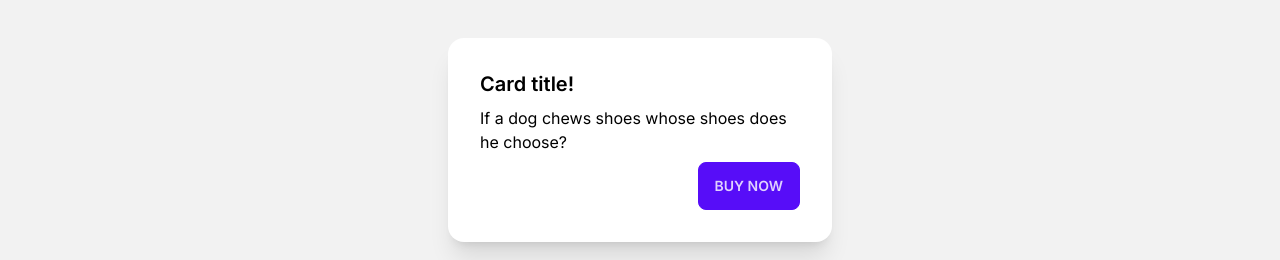
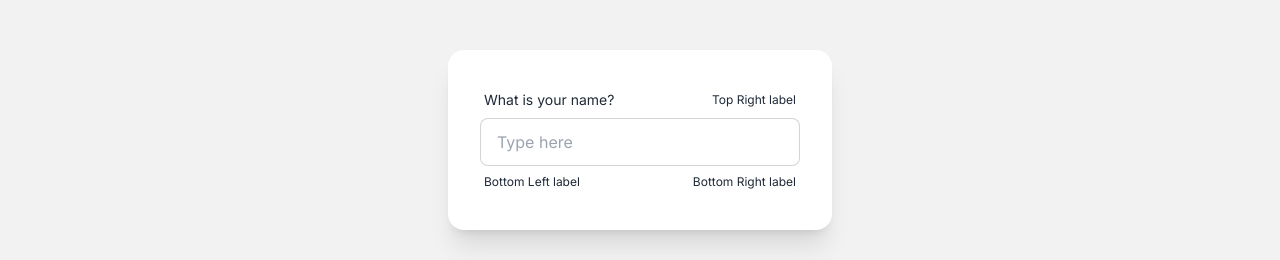
Before and after one commit to tbias25/IPWA01-Programmierung-von-Webanwendungsoberflaechen, a Next.js app in the folder rewear-app/: page / in a window 1280 px wide. Shown: the part 1060-1320 px from the top of the page. Built offline with nearby package versions, Linux system fonts and the light colour scheme.

Commit message:
added input component from daisyui

```diff
--- a/rewear-app/src/components/input-form-card.js
+++ b/rewear-app/src/components/input-form-card.js
@@ -1,16 +1,29 @@
 /*
     https://daisyui.com/components/card/
     card with image overlay
+
+    https://daisyui.com/components/input/
+    with form-control and labels
 */
 
 export default function InputFormCard() {
   return (
     <div className="card w-96 bg-base-100 shadow-xl">
       <div className="card-body">
-        <h2 className="card-title">Card title!</h2>
-        <p>If a dog chews shoes whose shoes does he choose?</p>
-        <div className="card-actions justify-end">
-          <button className="btn btn-primary">Buy Now</button>
+        <div className="form-control w-full max-w-xs">
+          <label className="label">
+            <span className="label-text">What is your name?</span>
+            <span className="label-text-alt">Top Right label</span>
+          </label>
+          <input
+            type="text"
+            placeholder="Type here"
+            className="input input-bordered w-full max-w-xs"
+          />
+          <label className="label">
+            <span className="label-text-alt">Bottom Left label</span>
+            <span className="label-text-alt">Bottom Right label</span>
+          </label>
         </div>
       </div>
     </div>
```
